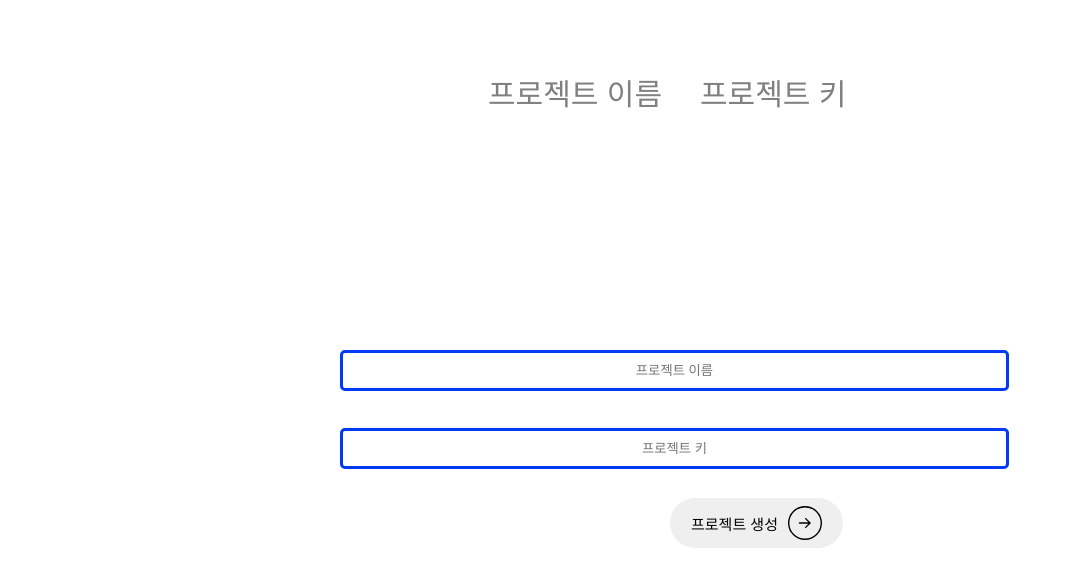
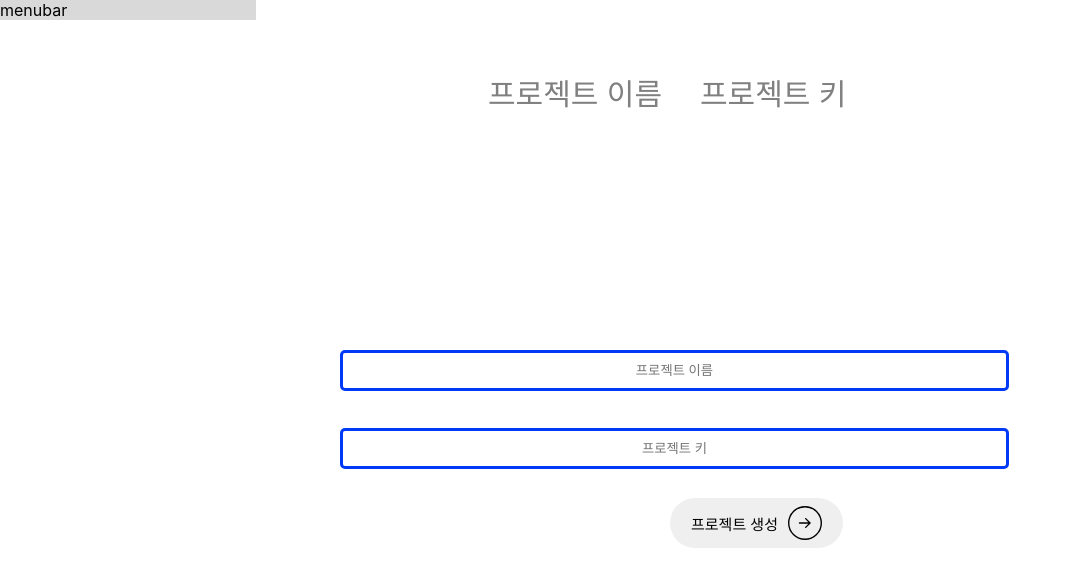
Before and after one commit to AgileHub-DQ/Frontend, a React (Create React App) app in the folder agile-hub/src/: page /createProject in a window 1280 px wide. Shown: the top 586 px of the page, without its empty margins (0-1072 px from the left). Built offline with nearby package versions, Linux system fonts and the light colour scheme; the HTML template or start-up script is replaced by a standard one.

Commit message:
feat:15 메뉴바 컴포넌트 추가

```diff
--- a/agile-hub/src/pages/CreateProject.js
+++ b/agile-hub/src/pages/CreateProject.js
@@ -2,6 +2,7 @@
 import React, { useState, useEffect } from 'react';
 import axios from 'axios';
 import '../css/CreateProject.css';
+import Menubar from '../components/BacklogPage/Menubar.js';
 
 function CreateProject() {
   const [projectName, setProjectName] = useState('');
@@ -45,6 +46,7 @@ function CreateProject() {
 
   return (
     <div className="container">
+      <Menubar/>
       {/* <div className='group183'/> */}
       <div className={`text1 ${isProjectNameEntered ? 'blue-text' : 'grey-text'}`}>프로젝트 이름</div>
       <div className={`text2 ${isProjectKeyEntered ? 'blue-text' : 'grey-text'}`}>프로젝트 키</div>
```
